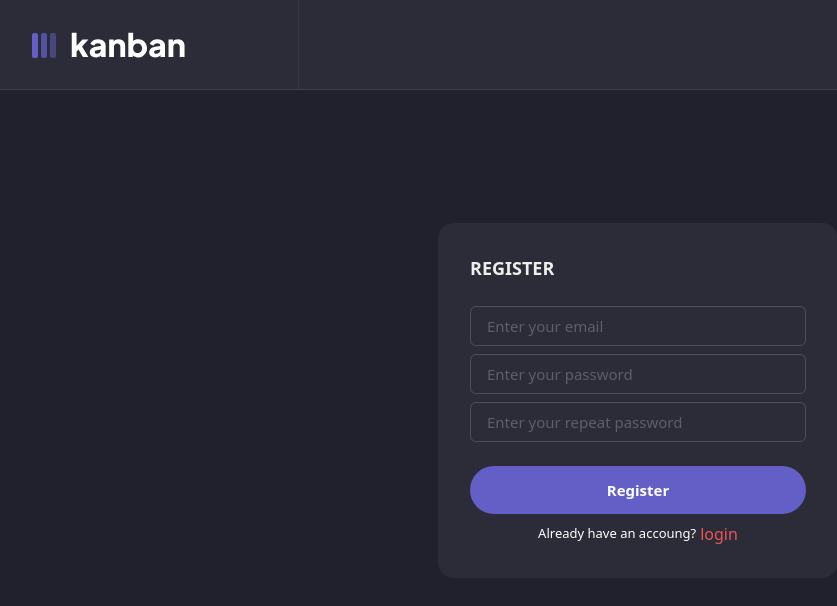
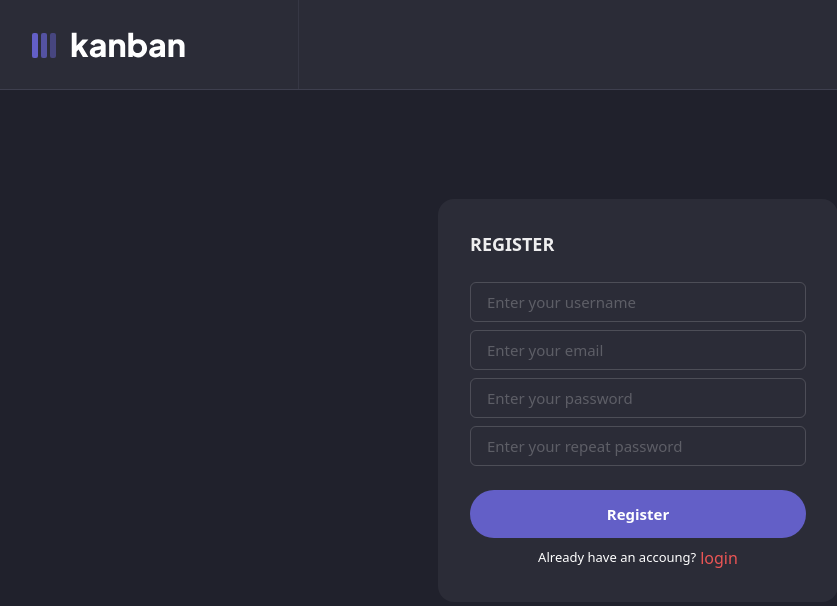
Before and after one commit to MT1EL/kanban_task_managment_web_app, a React (Vite) app: page /register in a window 1280 px wide. Shown: the top 606 px of the page, without its empty margins (2-839 px from the left). Built offline with nearby package versions, Linux system fonts and the light colour scheme; no server answers.

Commit message:
updated collaborator add

```diff
--- a/package.json
+++ b/package.json
@@ -10,6 +10,7 @@
     "preview": "vite preview"
   },
   "dependencies": {
+    "@chakra-ui/icons": "^2.1.1",
     "@chakra-ui/react": "^2.8.2",
     "firebase": "^10.8.0",
     "formik": "^2.4.5",
--- a/src/components/Popover/index.tsx
+++ b/src/components/Popover/index.tsx
@@ -24,6 +24,7 @@ import { getAuth } from "firebase/auth";
 import { collection, doc, getDocs, updateDoc } from "firebase/firestore";
 import { database } from "../../../firebase";
 import { BoardInterface } from "../../types";
+import { CheckCircleIcon } from "@chakra-ui/icons";
 function index({
   onClose,
   onDeleteClick,
@@ -44,7 +45,6 @@ function index({
   const [filteredUsers, setFilteredUsers] = useState<any[]>([]);
   const [collaborator, setCollaborator] = React.useState("");
   const { isOpen, onOpen, onClose: onCollaboratorModalClose } = useDisclosure();
-
   useEffect(() => {
     getDocs(collection(database, "users")).then((querySnapshot) => {
       const users: any[] = [];
@@ -146,19 +146,30 @@ function index({
               onChange={(e) => setCollaborator(e.target.value)}
             />
             <Grid
-              gridTemplateColumns={["1fr", "1fr 1fr 1fr", "1fr 1fr 1fr 1fr"]}
+              gridTemplateColumns={[
+                "1fr",
+                "minmax(300px, 1fr) minmax(300px, 1fr) minmax(300px, 1fr)",
+                "1fr 1fr 1fr 1fr",
+              ]}
+              py="1rem"
+              gap="1rem"
             >
-              {filteredUsers.length > 0 ? (
-                filteredUsers.map((user) => {
+              {users.length > 0 ? (
+                users.map((user) => {
                   return (
                     <Flex
                       key={user.id}
                       w="100%"
                       p="1rem"
-                      gap="0.5rem"
                       _hover={{ opacity: "0.6", cursor: "pointer" }}
                       onClick={() => handleCollaboratorAdd(user.id)}
+                      border="1px solid"
+                      borderColor="light_Grey"
+                      borderRadius={"1rem"}
+                      alignItems={"center"}
+                      justifyContent={"space-between"}
                     >
+                      <Flex gap="0.5rem">
                         {user.avatar ? (
                           <Img
                             src={user.avatar}
@@ -170,9 +181,16 @@ function index({
                         ) : (
                           <Avatar name={user.name} />
                         )}
+                        <Flex flexDir={"column"}>
                           <Text color="white">
-                        {user.name ? user.name : user.email}
+                            {user.name ? user.name : "YOUR USERNAME"}
                           </Text>
+                          <Text color="white">{user.email}</Text>
+                        </Flex>
+                      </Flex>
+                      {currentBoard?.collaborators.includes(user.id) && (
+                        <CheckCircleIcon color="green.300" w="30px" h="30px" />
+                      )}
                     </Flex>
                   );
                 })
--- a/src/screens/Register.tsx
+++ b/src/screens/Register.tsx
@@ -4,6 +4,7 @@ import { useFormik } from "formik";
 import {
   createUserWithEmailAndPassword,
   signInWithEmailAndPassword,
+  updateProfile,
 } from "firebase/auth";
 import { auth, database } from "../../firebase";
 import { Spinner, useToast } from "@chakra-ui/react";
@@ -15,8 +16,14 @@ function Register() {
   const navigate = useNavigate();
   const toast = useToast();
   const formik = useFormik({
-    initialValues: { email: "", password: "", "repeat password": "" },
+    initialValues: {
+      username: "",
+      email: "",
+      password: "",
+      "repeat password": "",
+    },
     validationSchema: yup.object({
+      username: yup.string().required("Username is required"),
       email: yup.string().email("Invalid email").required("Email is required"),
       password: yup
         .string()
@@ -31,8 +38,13 @@ function Register() {
       setLoading(true);
       createUserWithEmailAndPassword(auth, values.email, values.password)
         .then((res) => {
-          signInWithEmailAndPassword(auth, values.email, values.password).then(
-            () => {
+          updateProfile(auth.currentUser, { displayName: values.username })
+            .then(() => {
+              signInWithEmailAndPassword(
+                auth,
+                values.email,
+                values.password
+              ).then(() => {
                 navigate("/");
                 toast({
                   status: "success",
@@ -51,8 +63,9 @@ function Register() {
                   .then((res) => {})
                   .catch((err) => console.log("err", err));
                 setLoading(false);
-            }
-          );
+              });
+            })
+            .catch((err) => console.log(err));
         })
         .catch((err) => console.log(err));
     },
```
Also changed, not shown: 1 other file (tests, documents, lock files or other folders). Lines whose indentation alone changed are shown as unchanged.
